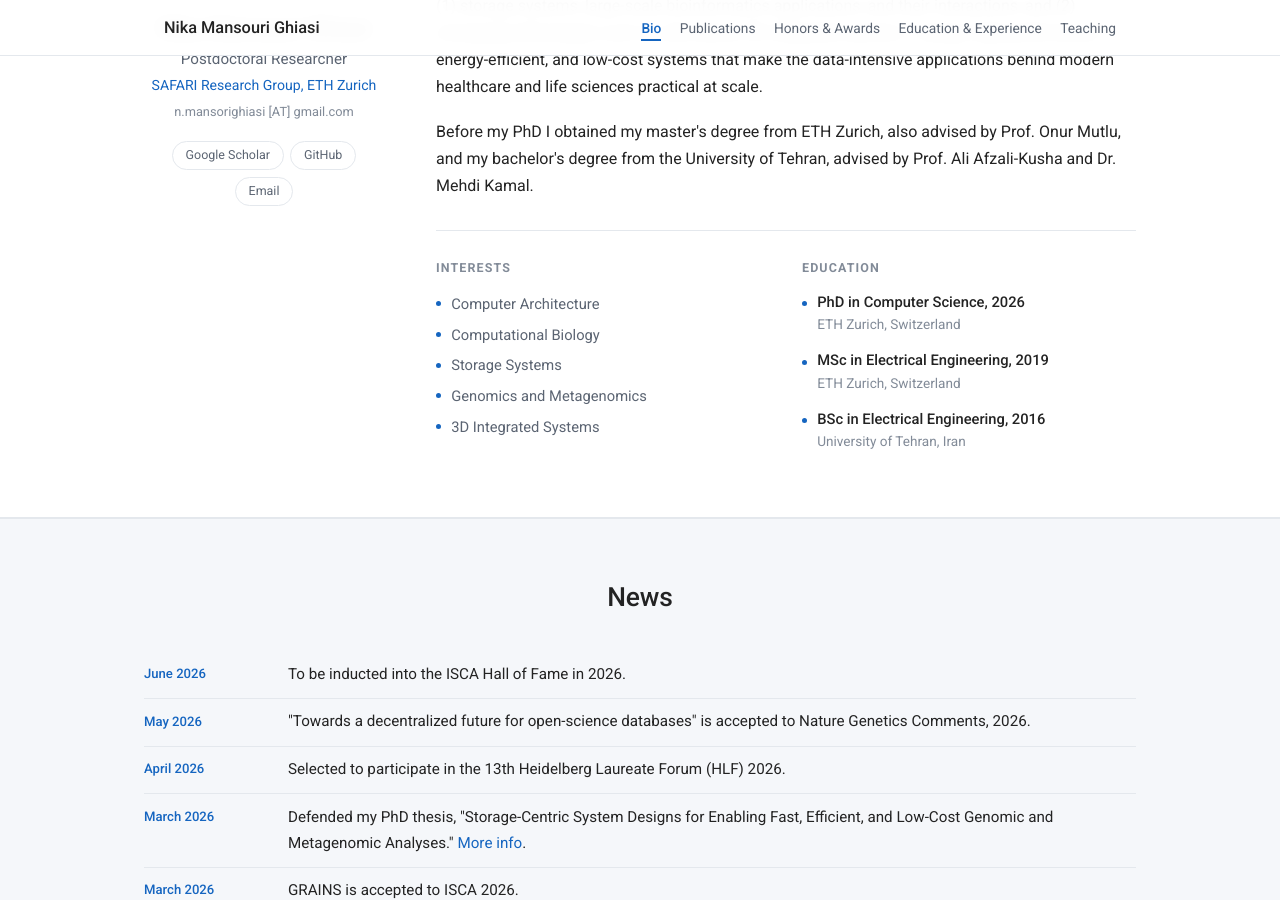
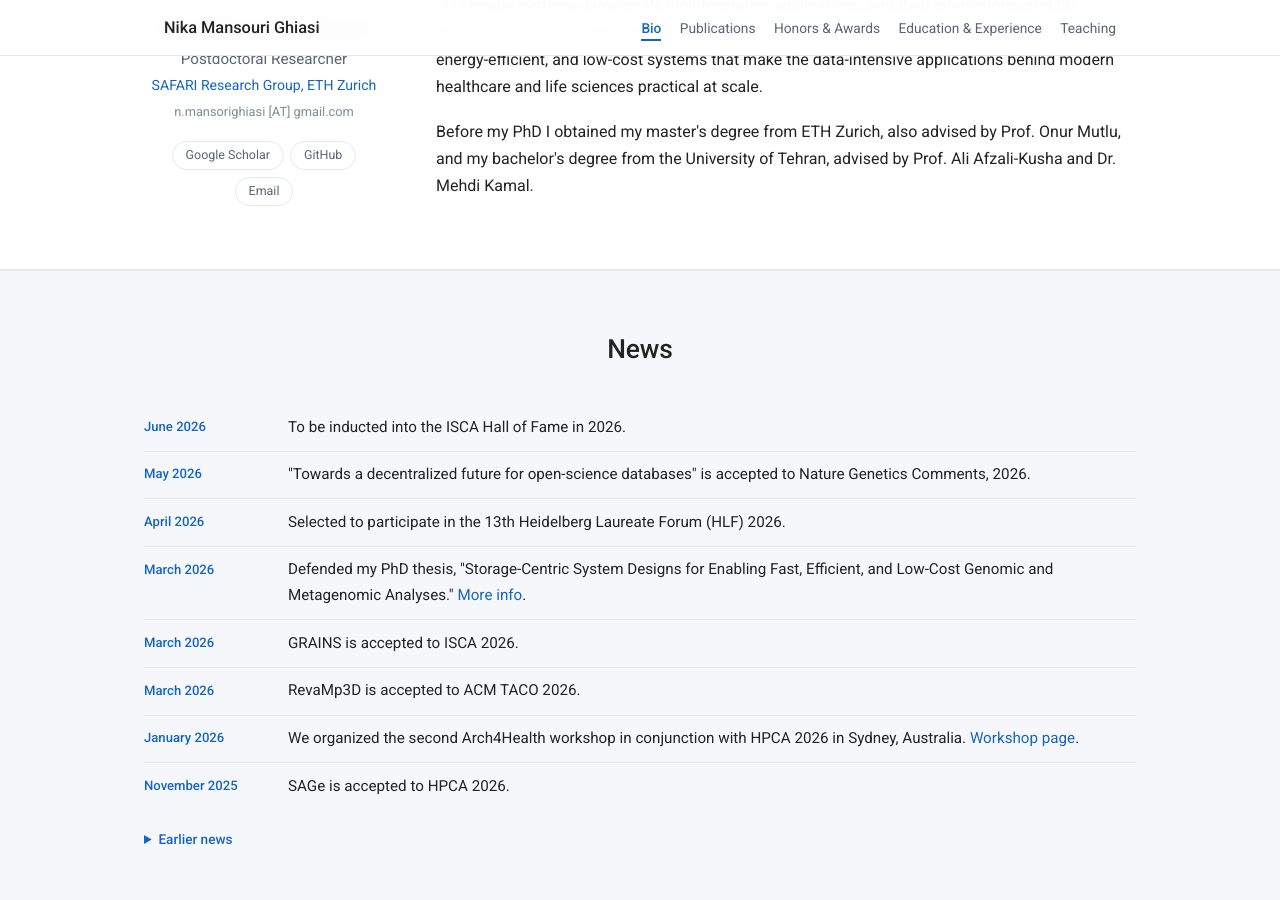
Before and after one commit to nikamgh/nikamgh.github.io, a Jekyll site: the page built from index.html, in a window 1280 px wide and 900 px high, scrolled down 305 px. Built offline with Jekyll 4.4.1, drawn with Linux system fonts in a browser that asks for light colours.

Commit message:
template changes3

```diff
--- a/index.html
+++ b/index.html
@@ -48,36 +48,6 @@ permalink: /
         Dr. Mehdi Kamal.
       </p>
 
-      <div class="about__grid">
-        <div>
-          <h3 class="side__head">Interests</h3>
-          <ul class="side__list">
-            <li>Computer Architecture</li>
-            <li>Computational Biology</li>
-            <li>Storage Systems</li>
-            <li>Genomics and Metagenomics</li>
-            <li>3D Integrated Systems</li>
-          </ul>
-        </div>
-
-        <div>
-          <h3 class="side__head">Education</h3>
-          <ul class="side__list side__list--edu">
-            <li>
-              <span class="side__degree">PhD in Computer Science, 2026</span>
-              <span class="side__place">ETH Zurich, Switzerland</span>
-            </li>
-            <li>
-              <span class="side__degree">MSc in Electrical Engineering, 2019</span>
-              <span class="side__place">ETH Zurich, Switzerland</span>
-            </li>
-            <li>
-              <span class="side__degree">BSc in Electrical Engineering, 2016</span>
-              <span class="side__place">University of Tehran, Iran</span>
-            </li>
-          </ul>
-        </div>
-      </div>
     </div>
 
   </div>
```
